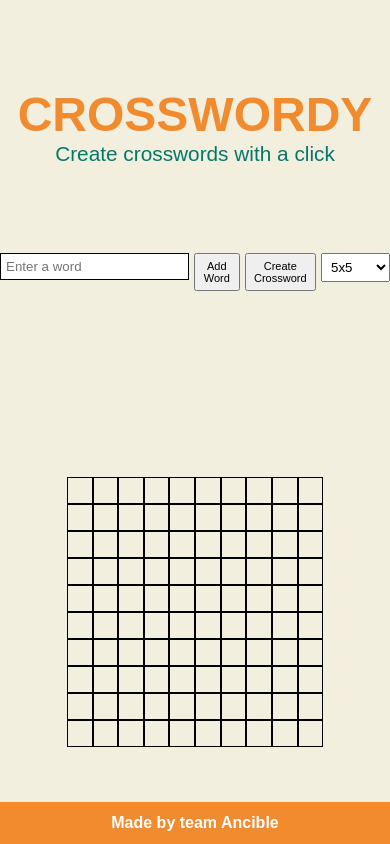
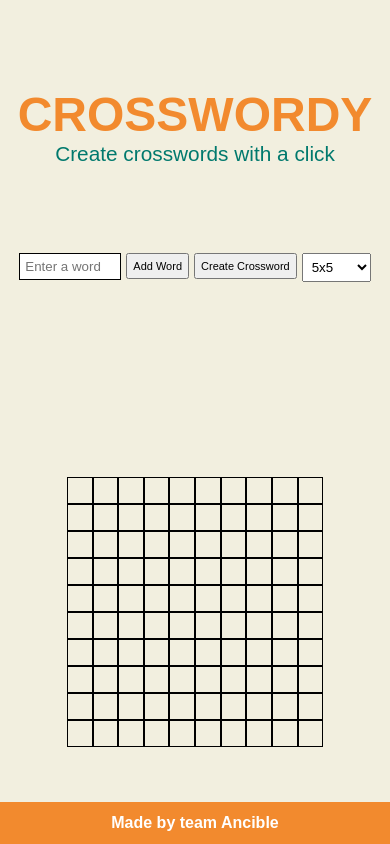
Before and after one commit to anmol-gh/crossword, a React (Create React App) app in the folder frontend/: page / in a window 390 px wide. Built offline with nearby package versions, Linux system fonts and the light colour scheme.

Commit message:
fixed table's css

```diff
--- a/frontend/src/components/Body/Body.css
+++ b/frontend/src/components/Body/Body.css
@@ -30,9 +30,16 @@
 	padding: 5px;
 }
 
-@media screen and (max-width : 426px) {
+@media screen and (max-width : 426px) and (min-width : 375px) {
 	.body-btn, .body-btn-create {
 		font-size : 11px;
+	}
+	.body-container {
+		padding-left: 15px;
+		padding-right: 15px;
+	}
+	.body-input {
+		width: 25%;
 	}
 }
 
```
